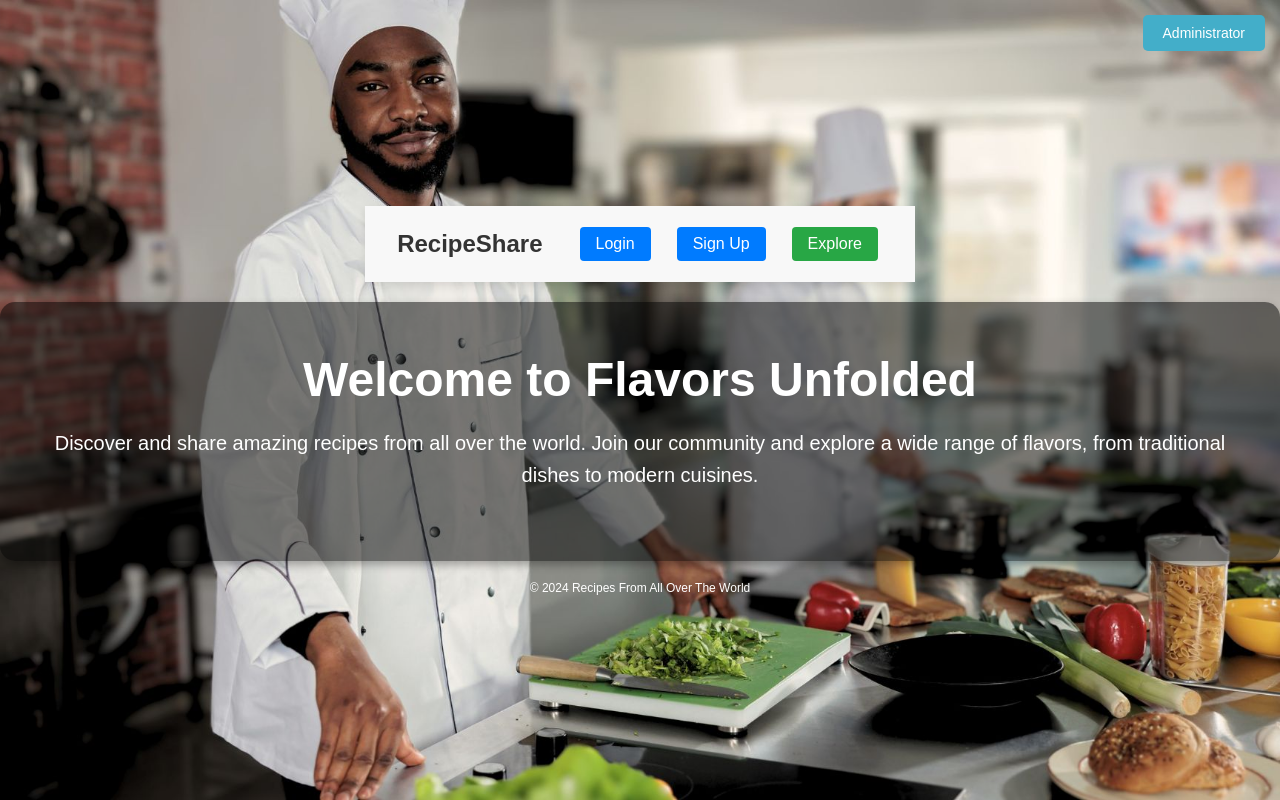
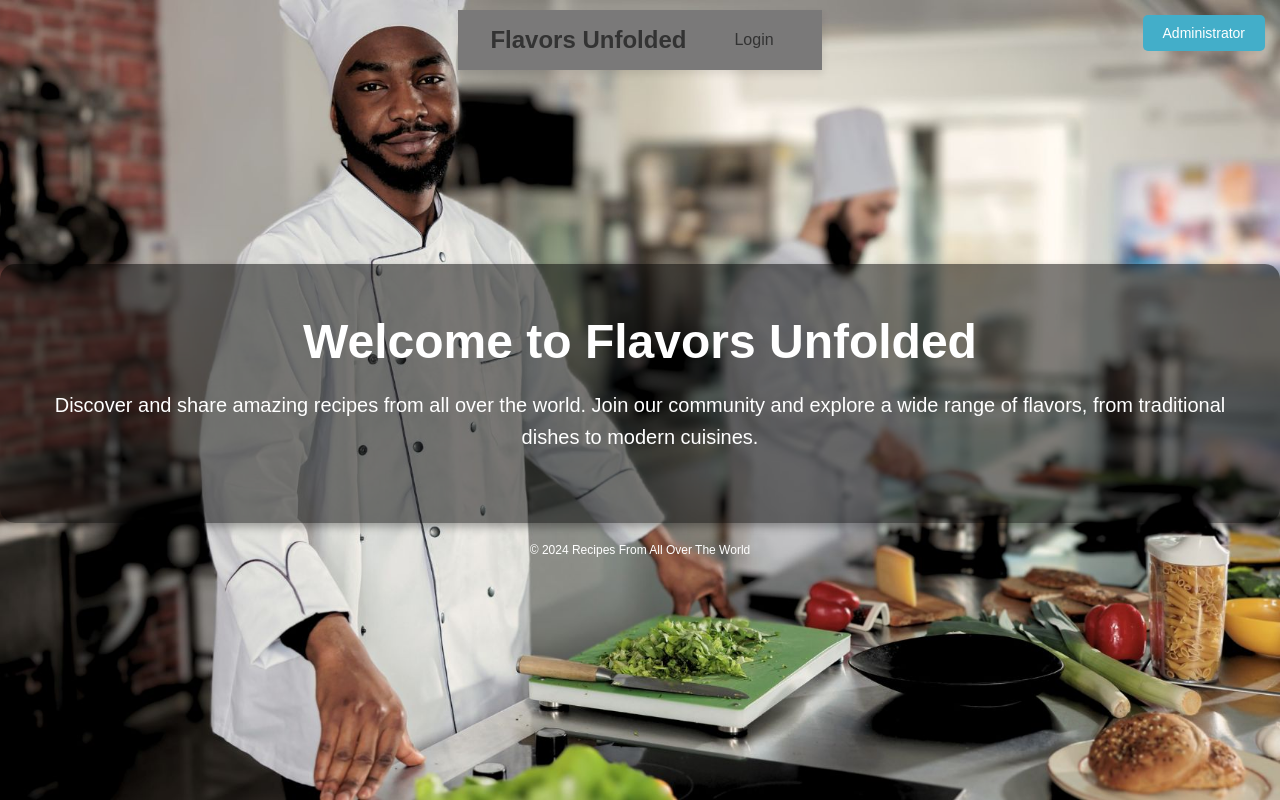
Before and after one commit to DarthCole/Web-Technology-Lab, a PHP site: page / in a window 1280 px wide. Run offline with PHP 8.4, Linux system fonts and the light colour scheme.

Commit message:
Front redesign.

```diff
--- a/styles.css
+++ b/css/styles.css
@@ -29,9 +29,11 @@ header {
 
 /* Basic styling for the navigation bar */
 .navbar {
-    background-color: #f8f8f8;
+    background-color: #7a7979;
+    position: absolute;
+    top: 10px;
     padding: 1rem 2rem;
-    display: flex;
+    /*display: flex;*/
     justify-content: space-between;
     align-items: center;
     box-shadow: 0 4px 8px rgba(0, 0, 0, 0.1);
@@ -122,7 +124,7 @@ header h1 {
     with a full background image and flexbox layout.
 ------------------------------------------------- */
 body {
-    background-image: url("../static/login-signup-bg.jpg"); /* Background image URL */
+    background-image: url("../assets/login-signup-bg.jpg"); /* Background image URL */
     background-size: cover; /* Cover the full page */
     background-position: center; /* Center the image */
     height: 100vh; /* Full viewport height */
@@ -258,7 +260,7 @@ footer {
 ------------------------------------------------- */
 /* Login and Sign-Up Pages Background */
 .login-signup-body {
-    background-image: url("../static/login-signup-bg.jpg"); /* Background image */
+    background-image: url("../assets/login-signup-bg.jpg"); /* Background image */
     background-size: cover;
     background-position: center;
     height: 100vh;
@@ -270,7 +272,7 @@ footer {
 
 /* Index Page Background */
 .index-body {
-    background-image: url("../static/home-bg.jpg"); /* Background image */
+    background-image: url("../assets/home-bg.jpg"); /* Background image */
     background-size: cover;
     background-position: center;
     height: 100vh;
@@ -281,7 +283,7 @@ footer {
 
 /* Recipe Feed Page Background */
 .recipe-feed-body {
-    background-image: url("../static/recipe-feed-bg.jpg"); /* Background image */
+    background-image: url("../assets/recipe-feed-bg.jpg"); /* Background image */
     background-size: cover;
     background-position: center;
     height: 100vh;
--- a/index.html
+++ b/index.html
@@ -31,7 +31,7 @@
         link: Links an image for the website's favicon.
         The "index.svg" file contains the favicon for the website.
     -->
-    <link rel="icon" href="../static/index.svg" type="image/svg+xml">
+    <link rel="icon" href="../assets/index.svg" type="image/svg+xml">
 
     <!--
         link: Links an external CSS stylesheet to the HTML document.
@@ -39,25 +39,21 @@
     -->
     <link rel="stylesheet" href="../css/styles.css">
 </head>
+
+<body class="index-body">
+    <!-- Navigation Bar -->
     <header>
-    <!-- Navigation Bar -->
         <nav class="navbar">
             <div class="nav-container">
-            <!-- Logo or Branding (optional, if needed) -->
-            <div class="logo">RecipeShare</div> <!-- Example logo text -->
-
+                <!-- Logo -->
+                <div class="logo">Flavors Unfolded</div>
                 <!-- Navigation Links -->
                 <ul class="nav-links">
-                <li><a href="login.html" class="btn">Login</a></li>
-                <li><a href="signup.html" class="btn">Sign Up</a></li>
-                <li><a href="recipe-feed.html" class="btn get-started">Explore</a></li>
+                    <li><a href="login.html">Login</a></li>
                 </ul>
             </div>
         </nav>
     </header>
-
-<body class="index-body">
-    <!-- Body class defines the background for the index page using external CSS -->
 
     <!-- Button to Admin Dashboard -->
     <a href="dashboard.html" class="btn admin-dashboard-link" style="position: absolute; top: 10px; right: 10px;">
```
Also changed, not shown: exlpore_recipes.html (renamed from recipe-feed.html, +7 -7 lines), assets/home-bg.jpg (renamed from home-bg.jpg), assets/index.svg (renamed from index.svg), assets/jollof.jpg (renamed from jollof.jpg), assets/login-signup-bg.jpg (renamed from login-signup-bg.jpg), assets/polenta.jpg (renamed from polenta.jpg), assets/ragu.jpg (renamed from ragu.jpg), assets/recipe-feed-bg.jpg (renamed from recipe-feed-bg.jpg), assets/scrambbled_egg_fried_rice.jpg (renamed from scrambbled_egg_fried_rice.jpg), assets/vienbu.jpg (renamed from vienbu.jpg), assets/waakye.jpg (renamed from waakye.jpg), css/admin-styles.css (renamed from admin-styles.css). Lines whose indentation alone changed are shown as unchanged.
